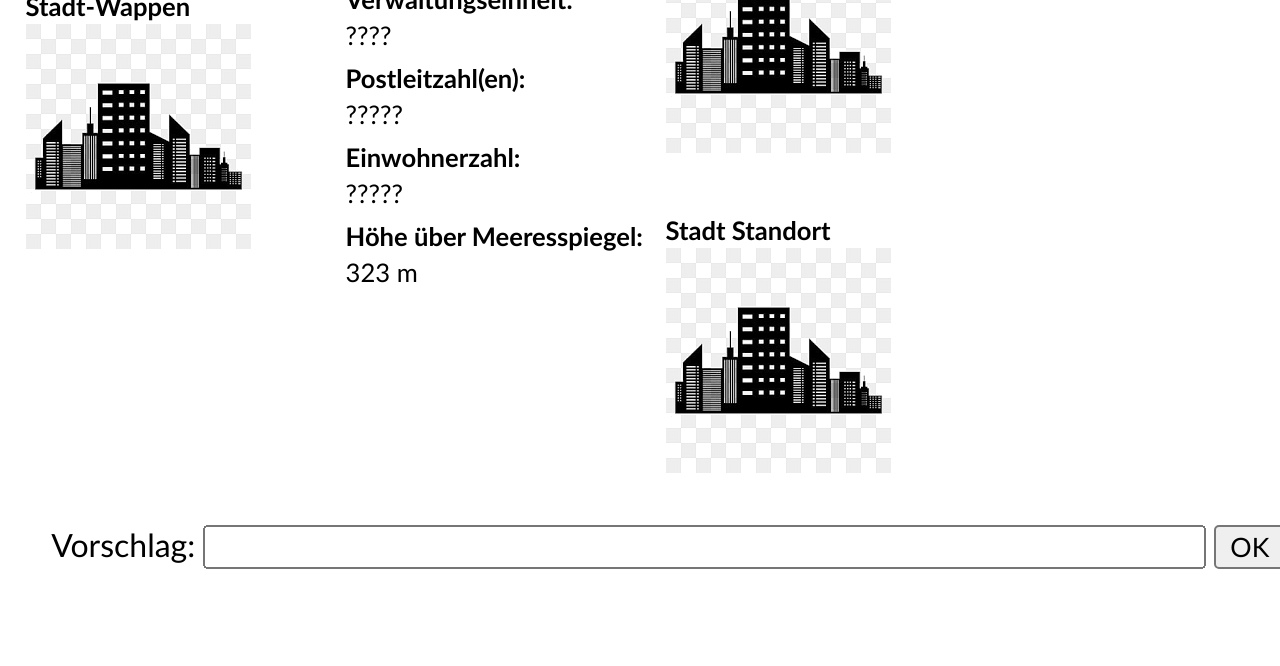
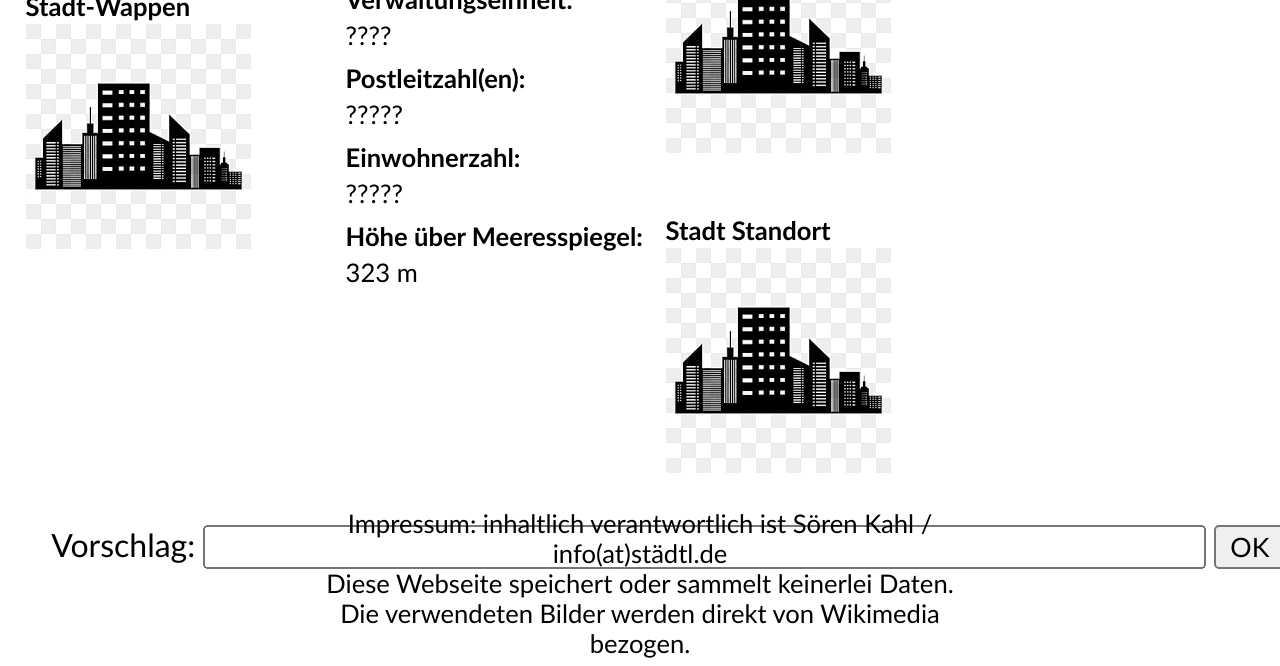
Before and after one commit to soekdd/staedtl.de, a plain HTML site: page index.html in a window 1280 px wide. Shown: the part 134-800 px from the top of the page. Drawn offline with Linux system fonts and the light colour scheme.

Commit message:
impressum added

```diff
--- a/index.html
+++ b/index.html
@@ -51,10 +51,11 @@
     <div id="tries"></div>
     <div id="inputArea">
     <label for="fname">Vorschlag:</label>
-    <input onkeyup="proposal()" type="text" id="input" name="fname">
+    <input onkeyup="proposal()" type="text" id="input" name="fname"/>
     <button id="ok" onclick="nextTry()">OK</button>
     <div id="proposal"></div>
     </div>
+    <div id="impressum">Impressum: inhaltlich verantwortlich ist Sören Kahl / info(at)städtl.de<br>Diese Webseite speichert oder sammelt keinerlei Daten.<br>Die verwendeten Bilder werden direkt von Wikimedia bezogen.</div>
 </body>
 
 </html>
--- a/style.css
+++ b/style.css
@@ -104,3 +104,11 @@ h2{
 .won{
     color:green;
 }
+#impressum{
+    text-align: center;
+    position: absolute;
+    font-size: 2vw;
+    top: 99vh;
+    left: 50vw;
+    transform: translate(-50%, -100%);
+}
```
Also changed, not shown: 1 other file.
